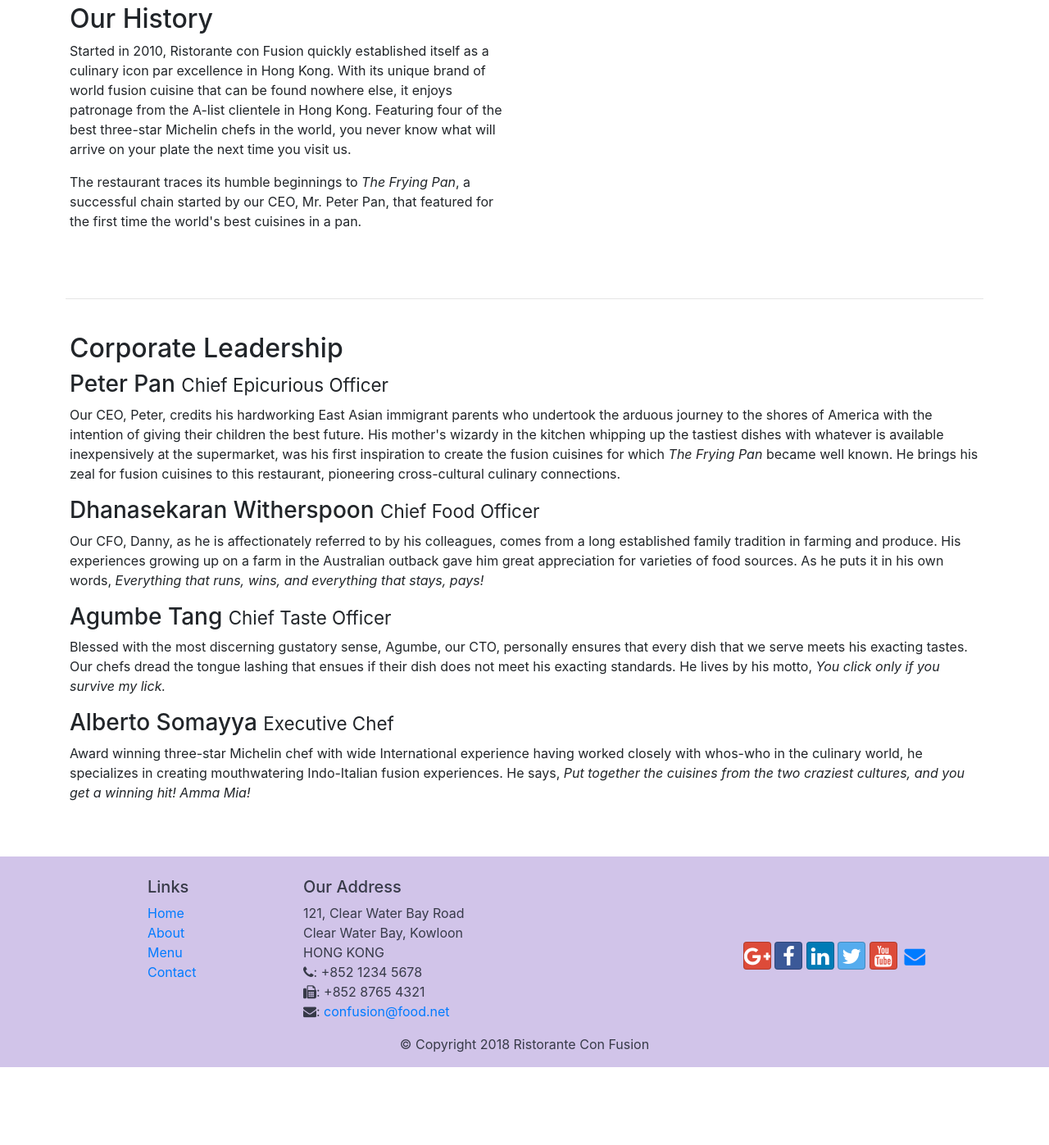
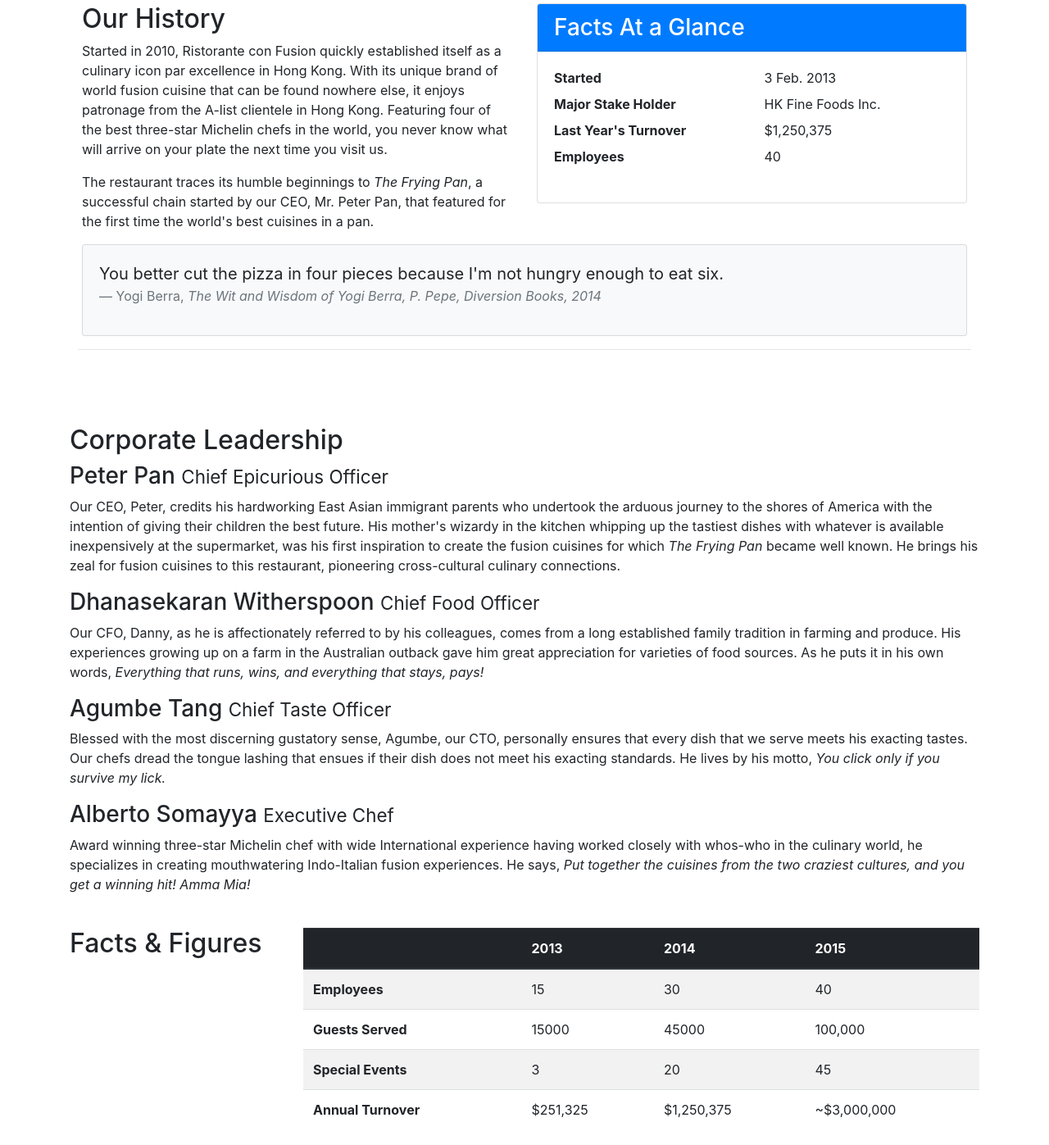
Before and after one commit to vla9isla8/courcesr-npm-git-test, a website: page aboutus.html in a window 1280 px wide. Shown: the part 475-1872 px from the top of the page at 82% size. Before the commit the page ends 1777 px from the top, so only its background shows below. Drawn offline with nearby package versions, Linux system fonts and the light colour scheme.

Commit message:
Tables and Cards

```diff
--- a/aboutus.html
+++ b/aboutus.html
@@ -77,11 +77,40 @@
             </div>
         </div>
 
-        <div class="row row-content">
-            <div class="col-12 col-sm-6 history">
+        <div class="row row-content history">
+            <div class="col-12 col-sm-6">
                 <h2>Our History</h2>
                 <p>Started in 2010, Ristorante con Fusion quickly established itself as a culinary icon par excellence in Hong Kong. With its unique brand of world fusion cuisine that can be found nowhere else, it enjoys patronage from the A-list clientele in Hong Kong.  Featuring four of the best three-star Michelin chefs in the world, you never know what will arrive on your plate the next time you visit us.</p>
                 <p>The restaurant traces its humble beginnings to <em>The Frying Pan</em>, a successful chain started by our CEO, Mr. Peter Pan, that featured for the first time the world's best cuisines in a pan.</p>
+            </div>
+            <div class="col-12 col-sm-6">
+                <div class="card">
+                    <h3 class="card-header bg-primary text-white">Facts At a Glance</h3>
+                    <div class="card-body">
+                        <dl class="row">
+                            <dt class="col-6">Started</dt>
+                            <dd class="col-6">3 Feb. 2013</dd>
+                            <dt class="col-6">Major Stake Holder</dt>
+                            <dd class="col-6">HK Fine Foods Inc.</dd>
+                            <dt class="col-6">Last Year's Turnover</dt>
+                            <dd class="col-6">$1,250,375</dd>
+                            <dt class="col-6">Employees</dt>
+                            <dd class="col-6">40</dd>
+                        </dl>
+                    </div>
+                </div>
+            </div>
+            <div class="col-12">
+                <div class="card card-body bg-light">
+                    <blockquote class="blockquote">
+                        <p class="mb-0">You better cut the pizza in four pieces because
+                            I'm not hungry enough to eat six.</p>
+                        <footer class="blockquote-footer">Yogi Berra,
+                            <cite title="Source Title">The Wit and Wisdom of Yogi Berra,
+                            P. Pepe, Diversion Books, 2014</cite>
+                        </footer>
+                    </blockquote>
+                </div>
             </div>
             <div class="col-12 about">
                 <hr>
@@ -100,6 +129,51 @@
                 <p class="d-none d-sm-block">Blessed with the most discerning gustatory sense, Agumbe, our CTO, personally ensures that every dish that we serve meets his exacting tastes. Our chefs dread the tongue lashing that ensues if their dish does not meet his exacting standards. He lives by his motto, <em>You click only if you survive my lick.</em></p>
                 <h3>Alberto Somayya <small>Executive Chef</small></h3>
                 <p class="d-none d-sm-block">Award winning three-star Michelin chef with wide International experience having worked closely with whos-who in the culinary world, he specializes in creating mouthwatering Indo-Italian fusion experiences. He says, <em>Put together the cuisines from the two craziest cultures, and you get a winning hit! Amma Mia!</em></p>
+            </div>
+       </div>
+       <div class="row row-content">
+            <div class="col-12 col-md-3">
+                <h2>Facts &amp; Figures</h2>
+            </div>
+             <div class="col-12 col-md-9">
+                <div class="table-responsive">
+                    <table class="table table-striped">
+                        <thead class="thead-dark">
+                            <tr>
+                                <th>&nbsp;</th>
+                                <th>2013</th>
+                                <th>2014</th>
+                                <th>2015</th>
+                            </tr>
+                        </thead>
+                        <tbody>
+                            <tr>
+                                <th>Employees</th>
+                                <td>15</td>
+                                <td>30</td>
+                                <td>40</td>
+                            </tr>
+                            <tr>
+                                <th>Guests Served</th>
+                                <td>15000</td>
+                                <td>45000</td>
+                                <td>100,000</td>
+                            </tr>
+                            <tr>
+                                <th>Special Events</th>
+                                <td>3</td>
+                                <td>20</td>
+                                <td>45</td>
+                            </tr>
+                            <tr>
+                                <th>Annual Turnover</th>
+                                <td>$251,325</td>
+                                <td>$1,250,375</td>
+                                <td>~$3,000,000</td>
+                            </tr>
+                        </tbody>
+                    </table>
+                </div>
             </div>
        </div>
 
```
